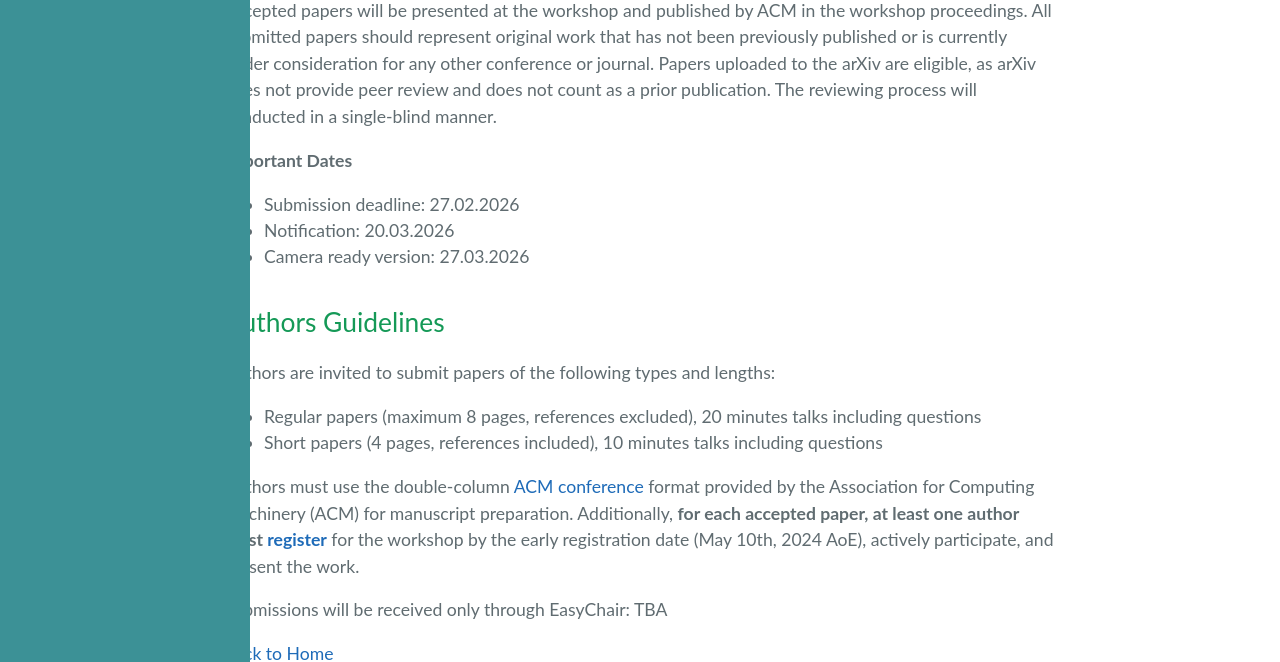
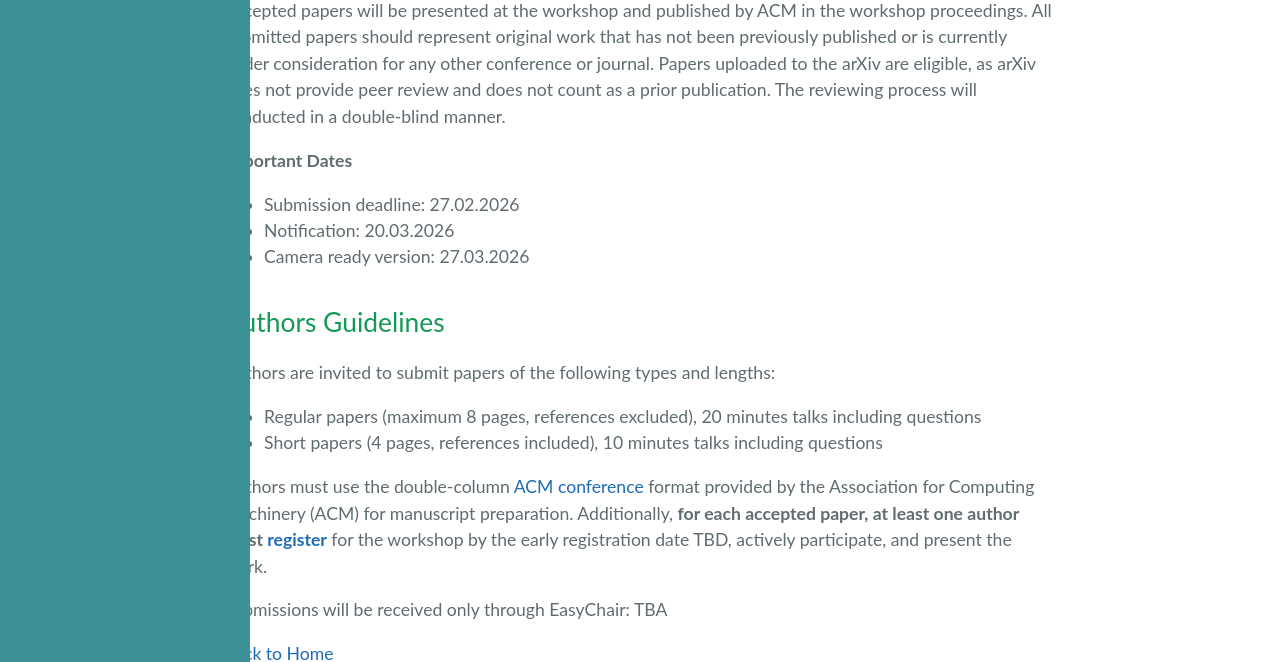
Before and after one commit to HPQCI/HPQCI.github.io, a Jekyll site: the page built from cfp.md, in a window 1280 px wide and 1400 px high, scrolled down 265 px. Shown: the part 611-1273 px from the top of the window. Built offline with Jekyll 4.4.1, drawn with Linux system fonts in a browser that asks for light colours.

Commit message:
Change review process to double-blind and update links

```diff
--- a/cfp.md
+++ b/cfp.md
@@ -18,7 +18,7 @@ The integration of QC into HPC centers has become a topic of increasing interest
 *	Scalability challenges in HPC-Quantum systems
 *	Quantum-accelerated HPC system software
 
-Accepted papers will be presented at the workshop and published by ACM in the workshop proceedings. All submitted papers should represent original work that has not been previously published or is currently under consideration for any other conference or journal. Papers uploaded to the arXiv are eligible, as arXiv does not provide peer review and does not count as a prior publication. The reviewing process will conducted in a single-blind manner.
+Accepted papers will be presented at the workshop and published by ACM in the workshop proceedings. All submitted papers should represent original work that has not been previously published or is currently under consideration for any other conference or journal. Papers uploaded to the arXiv are eligible, as arXiv does not provide peer review and does not count as a prior publication. The reviewing process will conducted in a double-blind manner.
 
 **Important Dates**
 *	Submission deadline: 27.02.2026
@@ -32,7 +32,7 @@ Authors are invited to submit papers of the following types and lengths:
 *	Regular papers (maximum 8 pages, references excluded), 20 minutes talks including questions
 *	Short papers (4 pages, references included), 10 minutes talks including questions
 
-Authors must use the double-column [ACM conference](https://www.acm.org/publications/article-templates/proceedings-template.html) format provided by the Association for Computing Machinery (ACM) for manuscript preparation. Additionally, **for each accepted paper, at least one author must [register](https://www.hpdc.org/2024/registration.html)** for the workshop by the early registration date (May 10th, 2024 AoE), actively participate, and present the work.
+Authors must use the double-column [ACM conference](https://www.acm.org/publications/article-templates/proceedings-template.html) format provided by the Association for Computing Machinery (ACM) for manuscript preparation. Additionally, **for each accepted paper, at least one author must [register](https://www.computingfrontiers.org/2026/)** for the workshop by the early registration date TBD, actively participate, and present the work.
 
 Submissions will be received only through EasyChair: TBA
 
```
